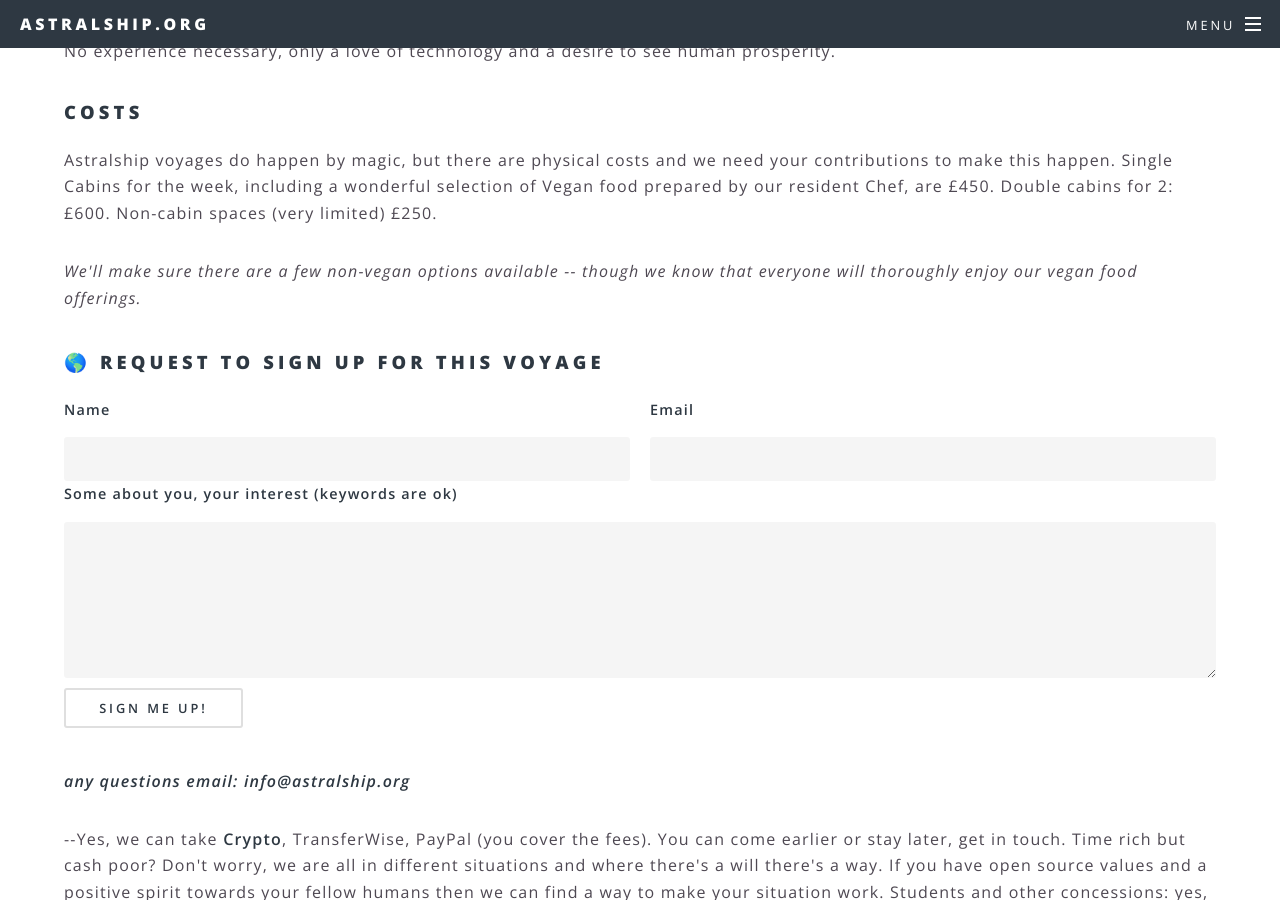
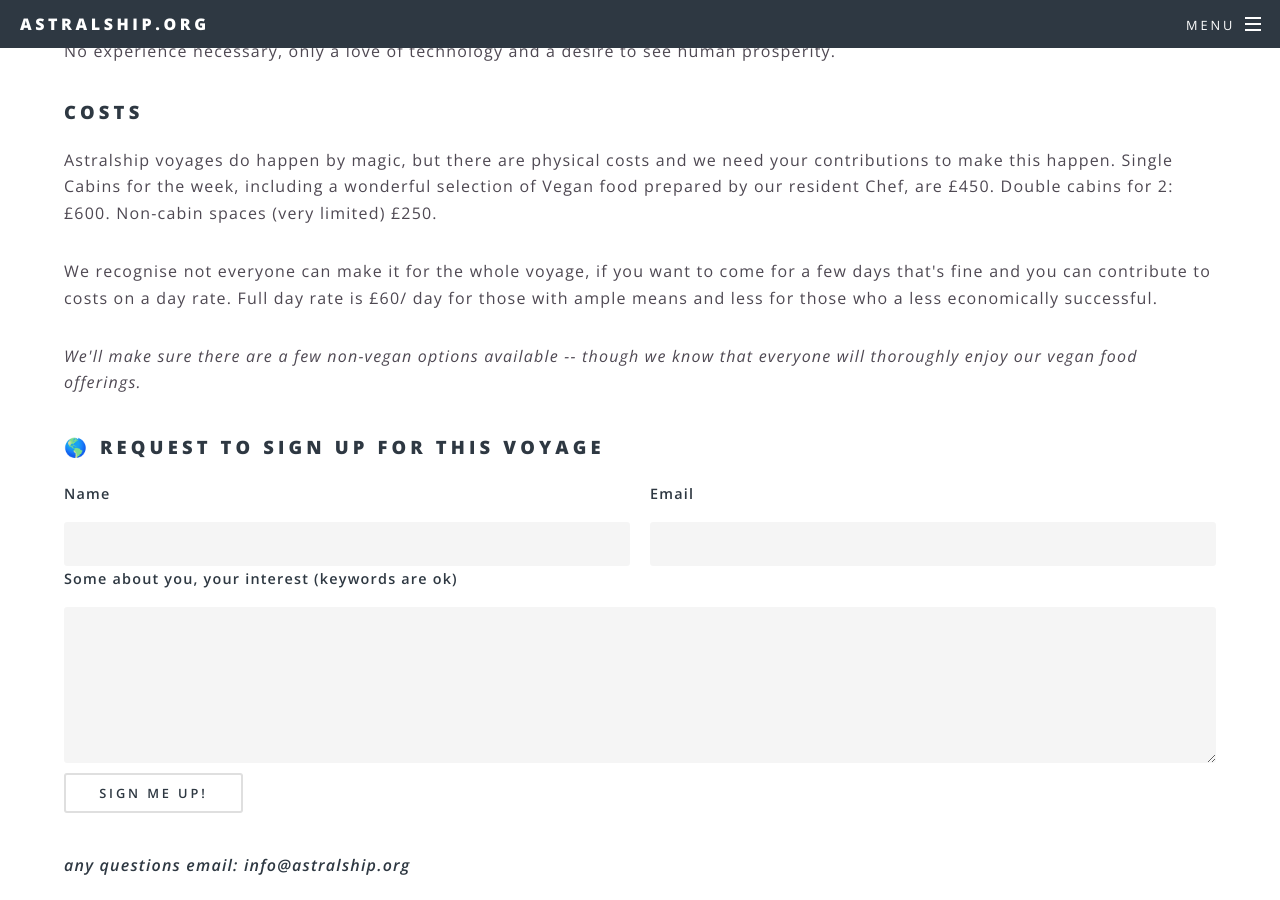
Before and after one commit to astralship/astralship.github.io, a Jekyll site: the page built from voyages.html, in a window 1280 px wide and 900 px high, scrolled down 6144 px. Built offline with Jekyll 4.4.1, drawn with Linux system fonts in a browser that asks for light colours; comment, search, counter and statistics services are not loaded.

Commit message:
added day rate to voyages

```diff
--- a/voyages.html
+++ b/voyages.html
@@ -129,6 +129,10 @@
 <h3>Costs</h3>
 
 <p>Astralship voyages do happen by magic, but there are physical costs and we need your contributions to make this happen. Single Cabins for the week, including a wonderful selection of Vegan food prepared by our resident Chef, are £450. Double cabins for 2: £600. Non-cabin spaces (very limited) £250. </p>
+
+<p>We recognise not everyone can make it for the whole voyage, if you want to come for a few days that's fine and you can contribute to costs on a day rate. Full day rate is £60/ day for those with ample means and less for those who a less economically successful.
+
+
 <p><em>We'll make sure there are a few non-vegan options available -- though we know that everyone will thoroughly enjoy our vegan food offerings.</em></p>
 
 
```
